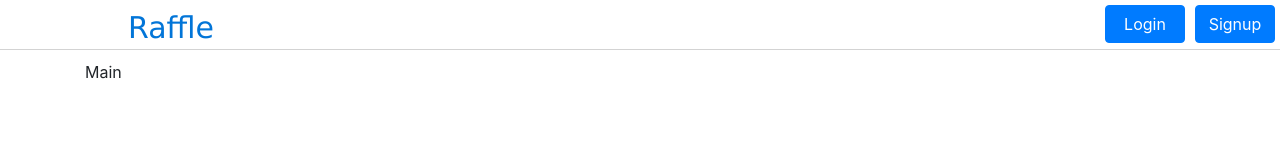
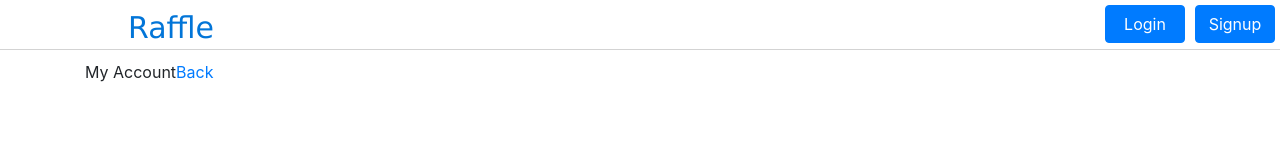
Before and after one commit to antonzaharia/raffle-app, a React (Create React App) app in the folder raffle-frontend/: page /account in a window 1280 px wide. Shown: the top 160 px of the page. Built offline with nearby package versions, Linux system fonts and the light colour scheme.

Commit message:
Router and account container added

```diff
--- a/raffle-frontend/package.json
+++ b/raffle-frontend/package.json
@@ -13,6 +13,7 @@
     "react": "^16.14.0",
     "react-bootstrap": "^1.3.0",
     "react-dom": "^16.14.0",
+    "react-router-dom": "^5.2.0",
     "react-scripts": "3.4.3"
   },
   "scripts": {
--- a/raffle-frontend/src/App.js
+++ b/raffle-frontend/src/App.js
@@ -1,7 +1,9 @@
 import React, { Component } from 'react'
+import { BrowserRouter as Router, Route } from 'react-router-dom';
 import Header from './containers/Header'
 import Footer from './containers/Footer'
 import MainComponent from './containers/MainComponent'
+import AccountContainer from './containers/AccountContainer'
 import Container from 'react-bootstrap/Container'
 
 export default class App extends Component {
@@ -10,7 +12,12 @@ export default class App extends Component {
       <div>
       <Header />
       <Container>
-        <MainComponent />
+        <Router>
+          <div>
+            <Route exact path='/' component={MainComponent} />
+            <Route path='/account' component={AccountContainer} />
+          </div>
+        </Router>
       </Container>
       <Footer />
       </div>
--- a/raffle-frontend/src/components/LoginForm.js
+++ b/raffle-frontend/src/components/LoginForm.js
@@ -1,4 +1,4 @@
-import React, { Component } from 'react'
+import React, { Component } from "react";
 
 // Bootstrap
 import Form from "react-bootstrap/Form";
@@ -13,7 +13,8 @@ export default class loginForm extends Component {
   render() {
     return (
       <div>
-            <Card style={{ width: '18rem'}} className="float-right">
+        <Card style={{ width: "18rem" }} className="float-right">
+          <h2 className="center-text">Login</h2>
           <Form>
             <Form.Group controlId="formBasicEmail">
               <Form.Control type="email" placeholder="Enter your email" />
@@ -27,6 +28,6 @@ export default class loginForm extends Component {
           </Form>
         </Card>
       </div>
-        )
+    );
   }
 }
--- a/raffle-frontend/src/components/SignupForm.js
+++ b/raffle-frontend/src/components/SignupForm.js
@@ -14,6 +14,7 @@ export default class signupForm extends Component {
     return (
       <div>
         <Card style={{ width: '18rem'}} className="float-right">
+          <h2 className="center-text">Signup</h2>
           <Form>
             <Form.Group controlId="formBasicText">
               <Form.Control type="text" placeholder="Enter your name" />
--- /dev/null
+++ b/raffle-frontend/src/containers/AccountContainer.js
@@ -0,0 +1,13 @@
+import React, { Component } from 'react'
+import { Link } from 'react-router-dom'
+
+export default class AccountContainer extends Component {
+    render() {
+        return (
+            <div className="main">
+                My Account
+                <Link to="/" >Back</Link>
+            </div>
+        )
+    }
+}
--- a/raffle-frontend/src/containers/Header.js
+++ b/raffle-frontend/src/containers/Header.js
@@ -4,7 +4,7 @@ import Registration from './Registration'
 export default function Header() {
     return (
         <div className="header">
-            <a href="#" className="logo">Raffle</a>
+            <a href="/" className="logo">Raffle</a>
             <Registration />
         </div>
     )
--- a/raffle-frontend/src/containers/Registration.js
+++ b/raffle-frontend/src/containers/Registration.js
@@ -1,6 +1,8 @@
 import React, { Component } from "react";
 import SignupForm from "../components/SignupForm";
 import LoginForm from "../components/LoginForm";
+
+// Bootstrap
 import Button from "react-bootstrap/Button";
 
 export default class Registration extends Component {
```
Also changed, not shown: 1 other file (tests, documents, lock files or other folders). Lines whose indentation alone changed are shown as unchanged.
